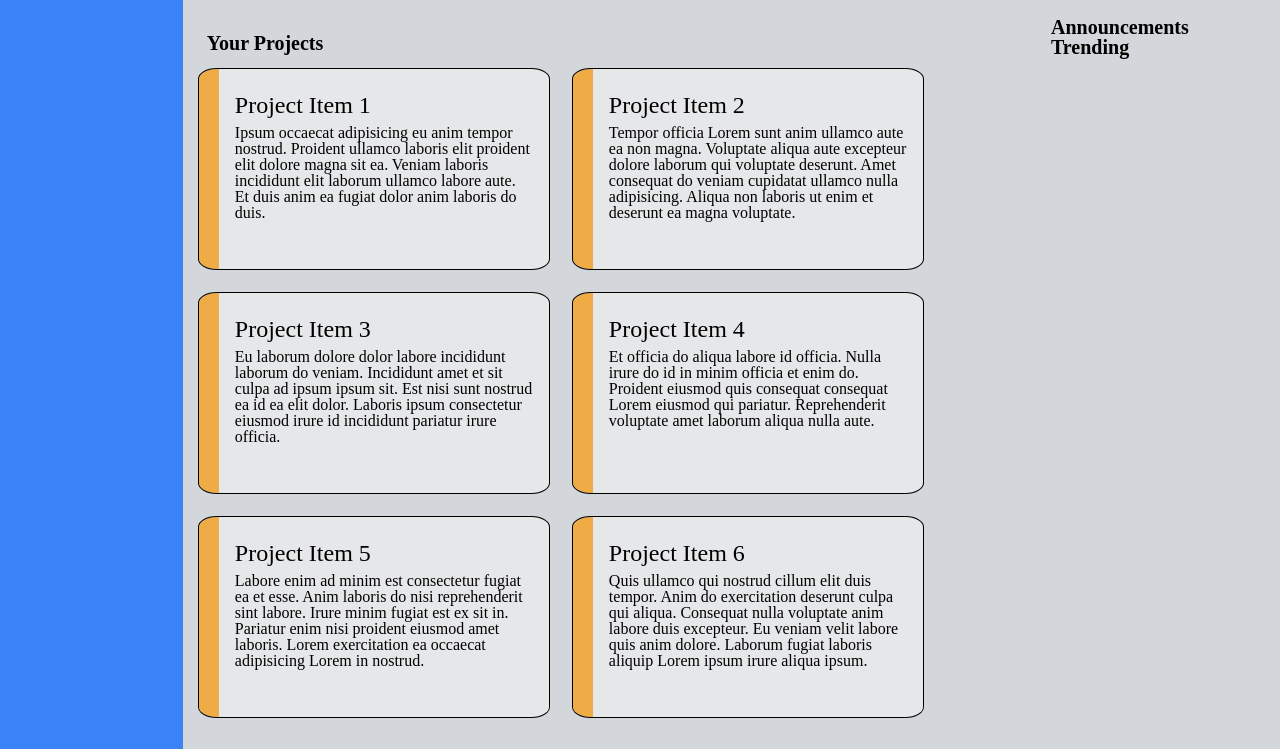
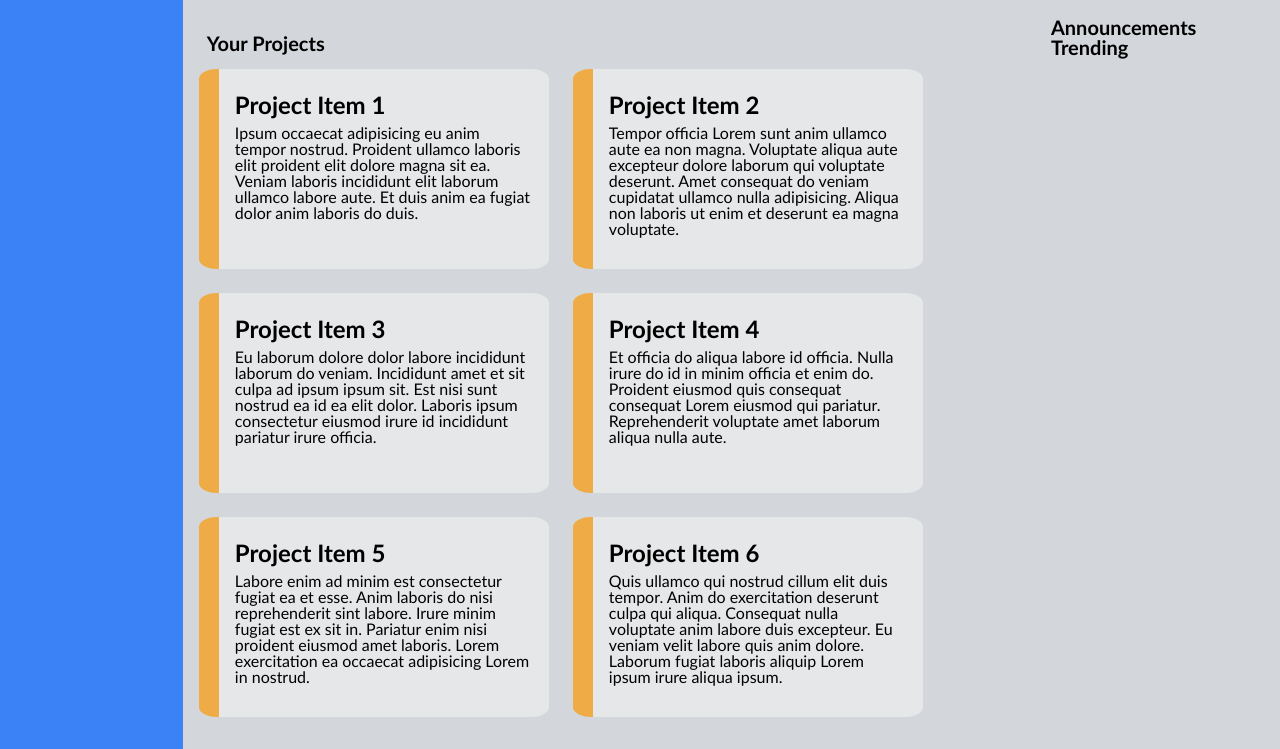
Before and after one commit to jakehaggard26/admin-dashboard-grid-layout, a plain HTML site: page index.html in a window 1280 px wide. Shown: the part 51-800 px from the top of the page. Drawn offline with Linux system fonts and the light colour scheme.

Commit message:
Update font family and project title size

```diff
--- a/style.css
+++ b/style.css
@@ -22,7 +22,7 @@
 	padding: 0;
 	border: 0;
 	font-size: 100%;
-	font: inherit;
+
 	vertical-align: baseline;
 }
 /* HTML5 display-role reset for older browsers */
@@ -71,6 +71,7 @@
 #container {
     height: 100vh;
 
+
     display: grid;
     grid-template-columns: 1fr 6fr;
     grid-template-rows: 1fr 4fr;
@@ -107,7 +108,7 @@
 
 .project-card-grid-item {
     background-color: var(--white-background);
-    outline: 1px solid black;
+    /* outline: 1px solid black; */
     border-radius: 5%;
     border-left: 20px solid rgb(238, 171, 70);
     padding: 16px 16px;
@@ -117,6 +118,7 @@
     font-size: 1.5rem;
     padding-top: 8px;
     padding-bottom: 8px;
+    font-weight: 600;
 }
 
 #side-bar {
```
